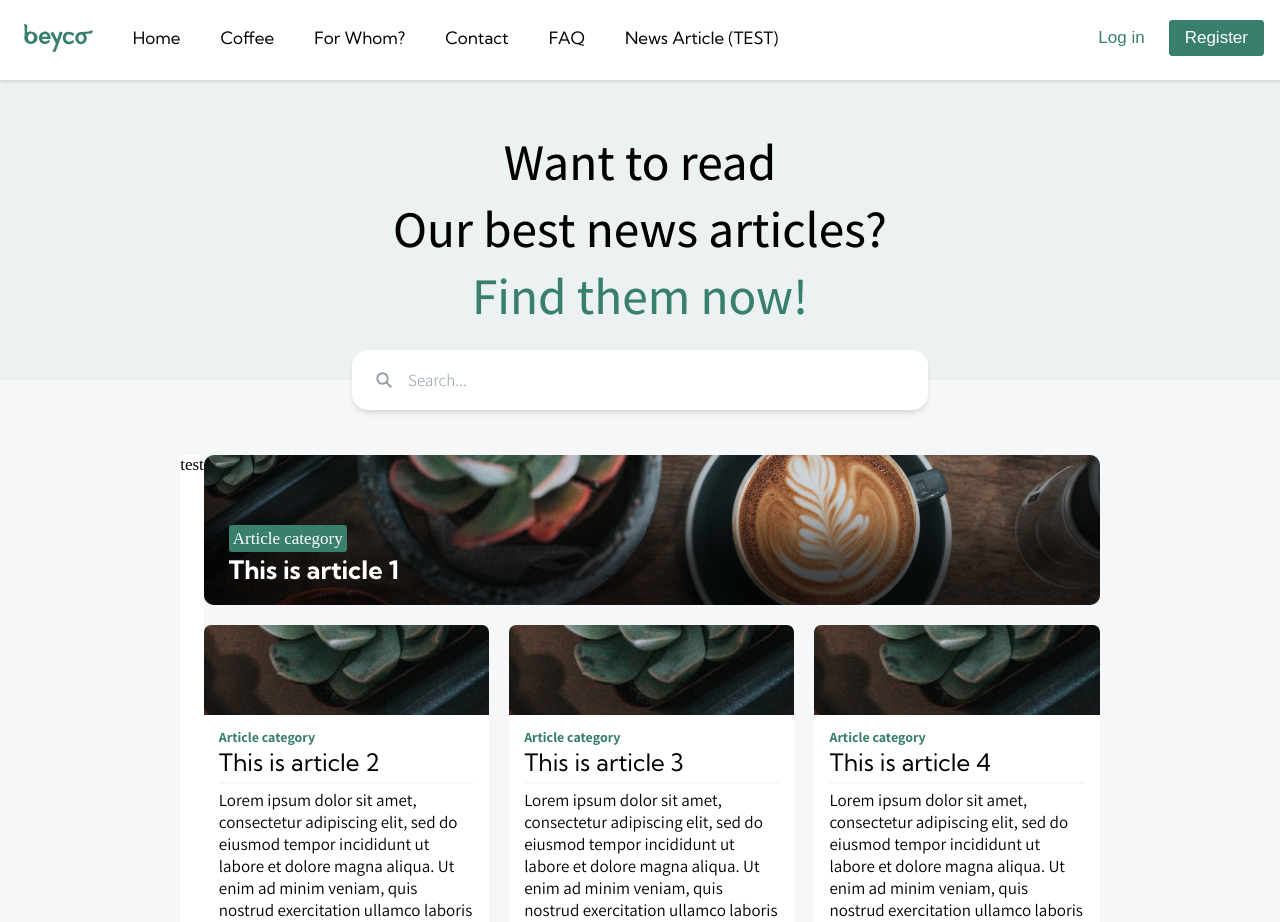
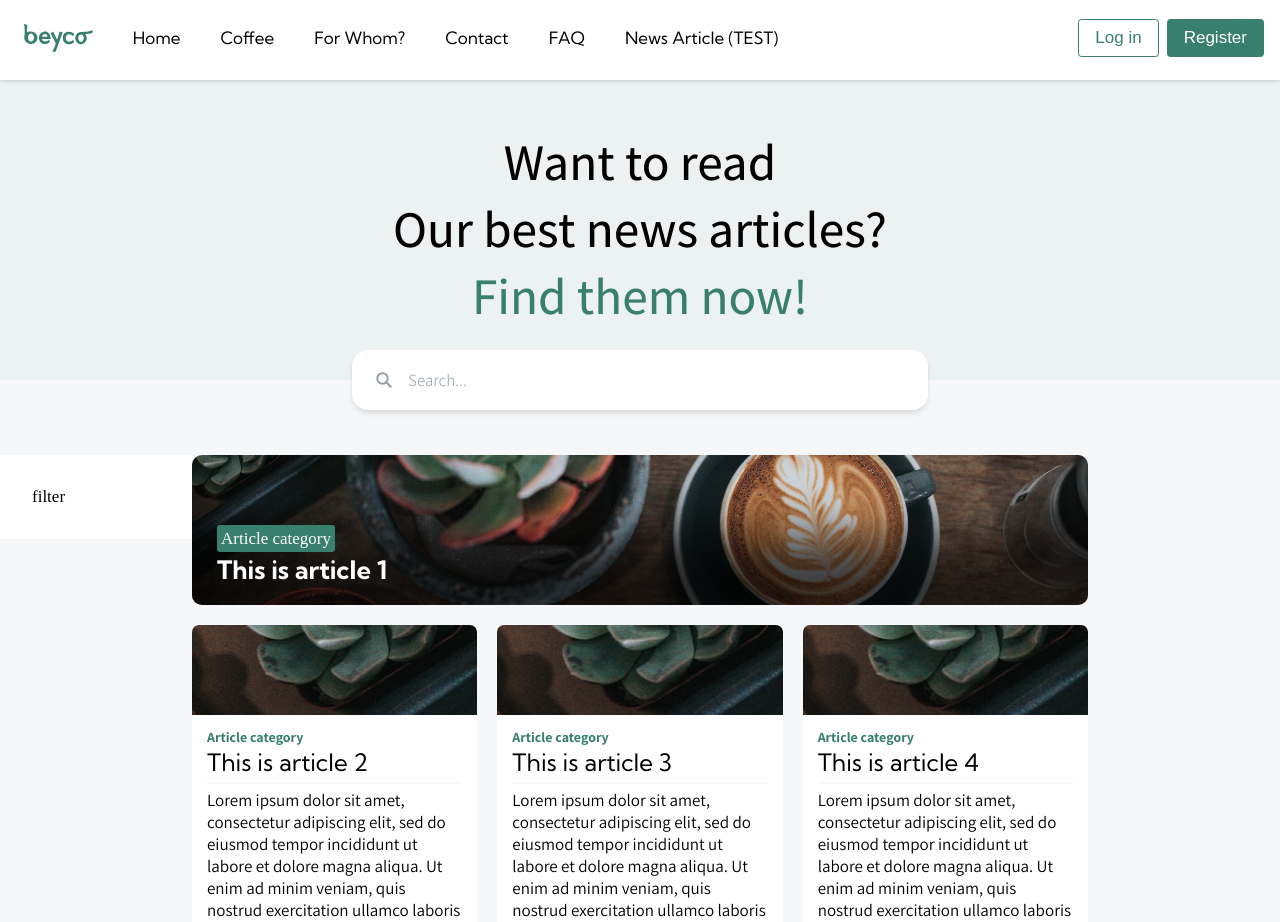
Before and after one commit to beaupd/chippr-beyco-newspage, a React (Create React App) app: page / in a window 1280 px wide. Shown: the top 922 px of the page. Built offline with nearby package versions, Linux system fonts and the light colour scheme; the HTML template or start-up script is replaced by a standard one.

Commit message:
outline button gefixt relayout van articles grid

```diff
--- a/src/components/Header/elements.js
+++ b/src/components/Header/elements.js
@@ -35,7 +35,7 @@ export const NavMenu = styled.nav`
   position: relative;
 
   button {
-    border: none;
+
     background: none;
     /* width: 1rem; */
     right: 1.5rem;
@@ -43,6 +43,7 @@ export const NavMenu = styled.nav`
   }
 
   #menu-icon {
+    border: none;
     fill: #397F6E;
     height: 1rem;
   }
@@ -89,6 +90,7 @@ export const Placeholder = styled.div`
 
 export const MobileToggle = styled.button`
   z-index: 9999;
+  border: none;
 `
 
 export const MobileMenu = styled(motion.div)`
--- a/src/pages/HomeBoudewijn/Home.js
+++ b/src/pages/HomeBoudewijn/Home.js
@@ -68,7 +68,7 @@ const HomeB = () => {
                 animate="show"
             >
                 <Filters>
-                    test
+                    filter
                 </Filters>
 
                 <Articles>
--- a/src/pages/HomeBoudewijn/elements.js
+++ b/src/pages/HomeBoudewijn/elements.js
@@ -88,36 +88,38 @@ export const SearchBar = styled.div`
 
 export const ArticlesContainer = styled(motion.section)`
     width: 100%;
-    display: flex;
+    display: grid;
+    grid-template-columns: 15% 70% 15%;
     padding: 75px 0;
-    justify-content: center;
+
 `
 
 export const Filters = styled.div`
     background-color: #fff;
     position: sticky;
-    left: 15px;
-    top: 15px;
+    align-self: flex-start;
+    top: 120px;
+    left: 0;
+    grid-column: 1;
+    padding: 2rem 2rem;
+    margin-right: 2rem 0;
 `
+
 
 export const Articles = styled.div`
     width: 100%;
     display: grid;
     grid-template-columns: 20% 60% 20%;
+    grid-column: 2;
 
     grid-gap: 20px;
 
     @media (min-width: 600px){
-        width: 80%;
         flex-direction: row;
     }
 
     @media (min-width: 900px) {
         grid-template-columns: auto auto auto;
-    }
-
-    @media (min-width: 1000px) {
-        width: 70%;
     }
 
     .recent_article {
```
